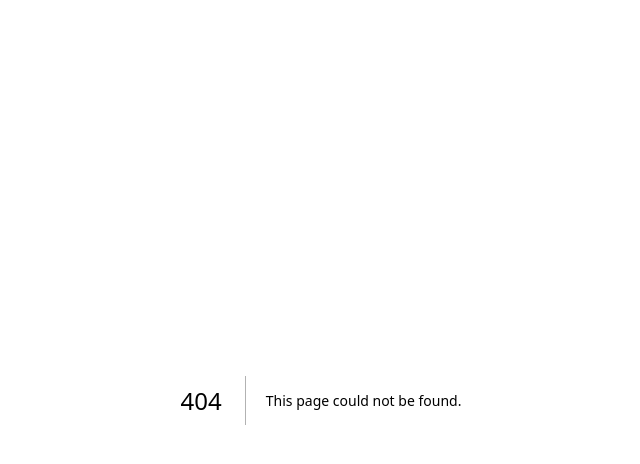
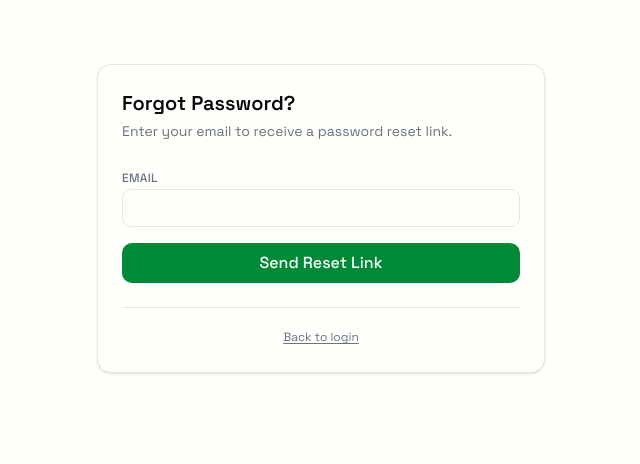
Before and after one commit to OpenAuditLabs/oal-web, a Next.js app: page /forgot-password in a window 1280 px wide. Before the commit this address had no page. Shown: the top 464 px of the page, without its empty margins (319-959 px from the left). Built offline with nearby package versions, Linux system fonts and the light colour scheme.

Commit message:
feat: add Forgot Password page and link from LoginForm, enhance RegistrationForm with navigation after successful registration (#133)

```diff
--- a/prisma/seed.ts
+++ b/prisma/seed.ts
@@ -164,7 +164,7 @@ async function main() {
   const audits = []
   for (const project of createdProjects) {
     // Create 2-4 audits per project
-    const auditCount = faker.number.int({ min: 2, max: 4 })
+    const auditCount = faker.number.int({ min: 5, max: 24 })
 
     for (let i = 0; i < auditCount; i++) {
   const status = faker.helpers.arrayElement(['COMPLETED', 'FAILED'] as AuditStatus[])
--- /dev/null
+++ b/src/app/forgot-password/page.tsx
@@ -0,0 +1,77 @@
+"use client";
+import React, { useState } from "react";
+import { useRouter } from "next/navigation";
+import Button from "@/components/ui/Button";
+import Link from "next/link";
+import { toast } from "sonner";
+
+export default function ForgotPasswordPage() {
+  const router = useRouter();
+  const [email, setEmail] = useState("");
+  const [isPending, setIsPending] = useState(false);
+  const [error, setError] = useState("");
+  const [success, setSuccess] = useState("");
+
+  const handleSubmit = async (e: React.FormEvent) => {
+    e.preventDefault();
+    setIsPending(true);
+    setError("");
+    setSuccess("");
+    try {
+      // TODO: Replace with actual server action for password reset
+      await new Promise((resolve) => setTimeout(resolve, 1000));
+      setSuccess("If your email is registered, you will receive a password reset link.");
+      toast.success("Check your email for reset instructions.");
+    } catch (err) {
+      setError("Something went wrong. Please try again.");
+      toast.error("Failed to send reset link.");
+    } finally {
+      setIsPending(false);
+    }
+  };
+
+  return (
+    <div className="rounded-xl border border-border bg-background p-6 shadow-sm max-w-md mx-auto mt-16">
+      <h1 className="text-xl font-semibold mb-1 text-foreground">Forgot Password?</h1>
+      <p className="text-sm text-muted-foreground mb-6">Enter your email to receive a password reset link.</p>
+      <form onSubmit={handleSubmit} className="space-y-4" noValidate>
+        <div className="space-y-2">
+          <label htmlFor="email" className="text-xs font-medium uppercase tracking-wide text-muted-foreground">Email</label>
+          <input
+            id="email"
+            name="email"
+            type="email"
+            autoComplete="email"
+            required
+            className="w-full rounded-md border border-border bg-background px-3 py-2 text-sm outline-none focus:ring-2 focus:ring-primary/40"
+            value={email}
+            onChange={e => setEmail(e.target.value)}
+            aria-invalid={!!error}
+            aria-describedby={error ? "email-error" : undefined}
+          />
+          {error && (
+            <p id="email-error" className="text-xs text-red-500">{error}</p>
+          )}
+        </div>
+        {success && <div className="text-xs text-green-600">{success}</div>}
+        <Button
+          type="submit"
+          variant="primary"
+          size="md"
+          disabled={isPending}
+          className="w-full justify-center"
+        >
+          {isPending ? "Sending…" : "Send Reset Link"}
+        </Button>
+      </form>
+      <div className="mt-6 pt-4 border-t border-border text-center">
+        <Link
+          href="/login"
+          className="text-xs text-muted-foreground hover:text-foreground underline underline-offset-2"
+        >
+          Back to login
+        </Link>
+      </div>
+    </div>
+  );
+}
--- a/src/components/auth/LoginForm.tsx
+++ b/src/components/auth/LoginForm.tsx
@@ -107,6 +107,13 @@ export default function LoginForm() {
         >
           Not yet a member?
         </Link>
+        <br />
+        <Link
+          href="/forgot-password"
+          className="text-xs text-muted-foreground hover:text-foreground underline underline-offset-2"
+        >
+          Having trouble signing in? Reset your password.
+        </Link>
       </div>
     </div>
   );
--- a/src/components/auth/RegistrationForm.tsx
+++ b/src/components/auth/RegistrationForm.tsx
@@ -1,6 +1,7 @@
 'use client'
 import { useState, ChangeEvent, useActionState, useEffect } from "react";
 import { validateRegistration } from "@/lib/validation";
+import { useRouter } from "next/navigation";
 import Button from "@/components/ui/Button";
 import Link from "next/link";
 import { registerUserAction, type RegisterResult } from "@/actions/auth";
@@ -25,6 +26,7 @@ export default function RegistrationForm() {
     email: "",
     password: "",
   });
+  const router = useRouter();
   const [clientErrors, setClientErrors] = useState<ErrorState>({});
   const [serverState, formAction, isPending] = useActionState<RegisterResult, FormData>(registerUserAction, {});
 
@@ -33,6 +35,9 @@ export default function RegistrationForm() {
     if (!serverState) return;
     if (serverState.success) {
       toast.success(serverState.success);
+      setTimeout(() => {
+        router.push('/login');
+      }, 1000);
     }
     if (serverState.errors?.form) {
       toast.error(serverState.errors.form);
```
